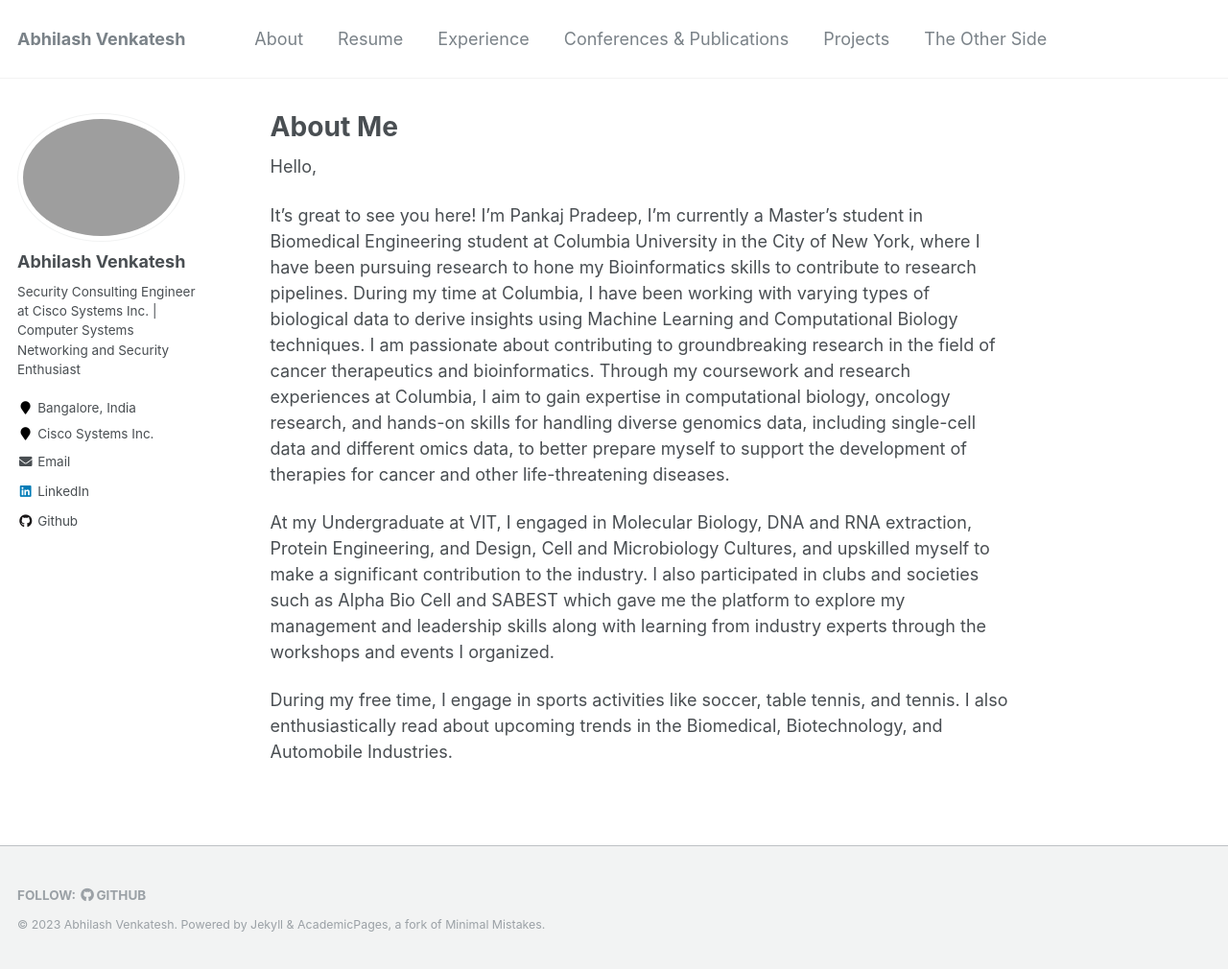
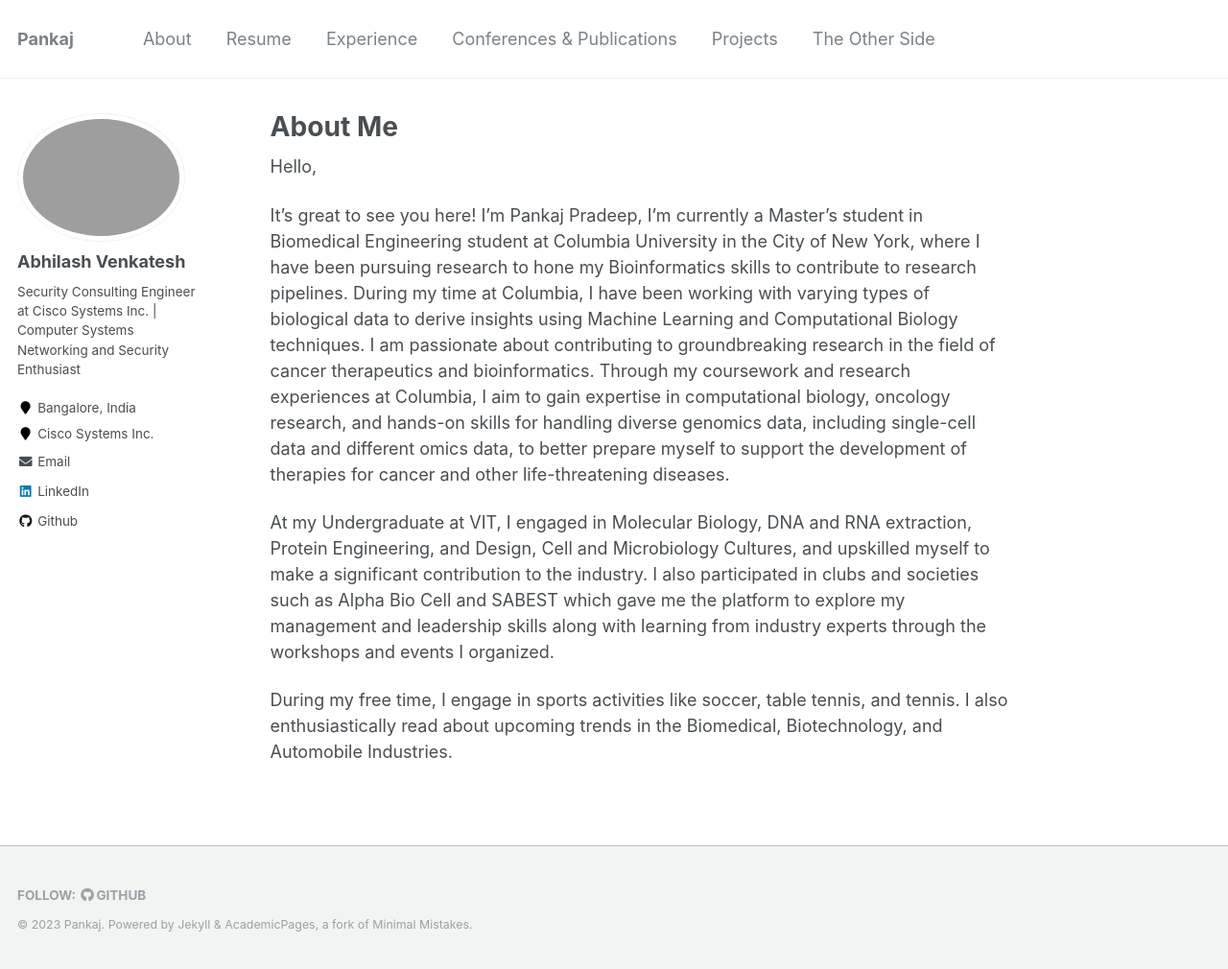
Before and after one commit to PankajPradeep/PankajPradeep.github.io, a Jekyll site: the page built from _pages/about.md, in a window 1280 px wide and 1010 px high. Shown: the whole window at 96% size. Built offline with Jekyll 4.4.1, drawn with Linux system fonts in a browser that asks for light colours.

Commit message:
Update _config.yml

```diff
--- a/_config.yml
+++ b/_config.yml
@@ -7,13 +7,13 @@
 
 # Site Settings
 locale: "en-US"
-title: "Abhilash Venkatesh"
+title: "Pankaj"
 title_separator: "-"
-name: &name "Abhilash Venkatesh"
-description: &description "Computer Systems Networking and Security Enthusiast"
-url: https://abhilash-venkatesh.github.io # the base hostname & protocol for your site e.g. "https://mmistakes.github.io"
+name: &name "Pankaj"
+description: &description "Bioinformatics and Computational Biologist"
+url: https://PankajPradeep.github.io # the base hostname & protocol for your site e.g. "https://mmistakes.github.io"
 baseurl: "" # the subpath of your site, e.g. "/blog"
-repository: "abhilash-venkatesh/abhilash-venkatesh.github.io"
+repository: "PankajPradeep/PankajPradeep.github.io"
 teaser: # filename of teaser fallback teaser image placed in /images/, .e.g. "500x300.png"
 breadcrumbs: false # true, false (default)
 words_per_minute: 160
```
